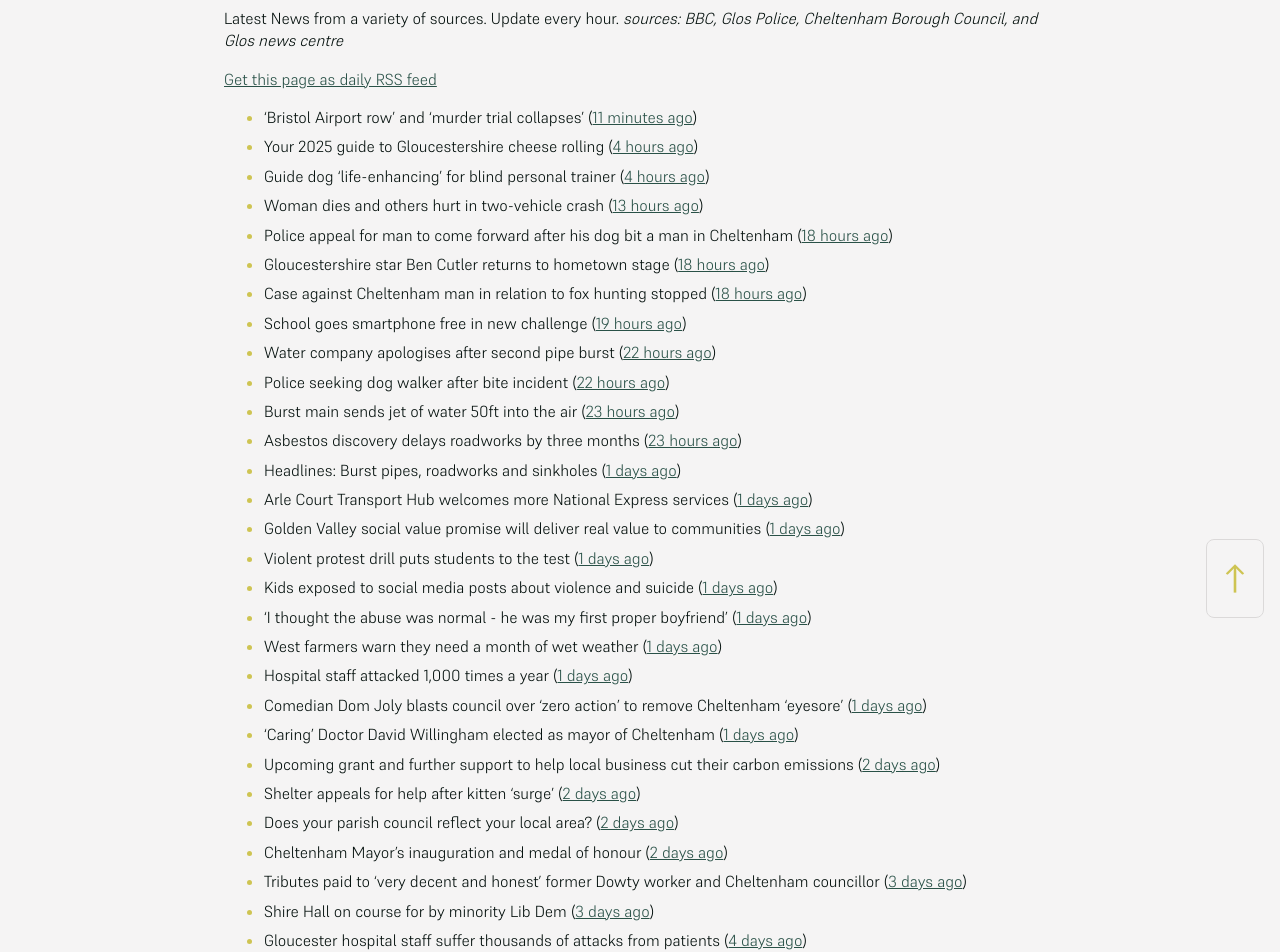
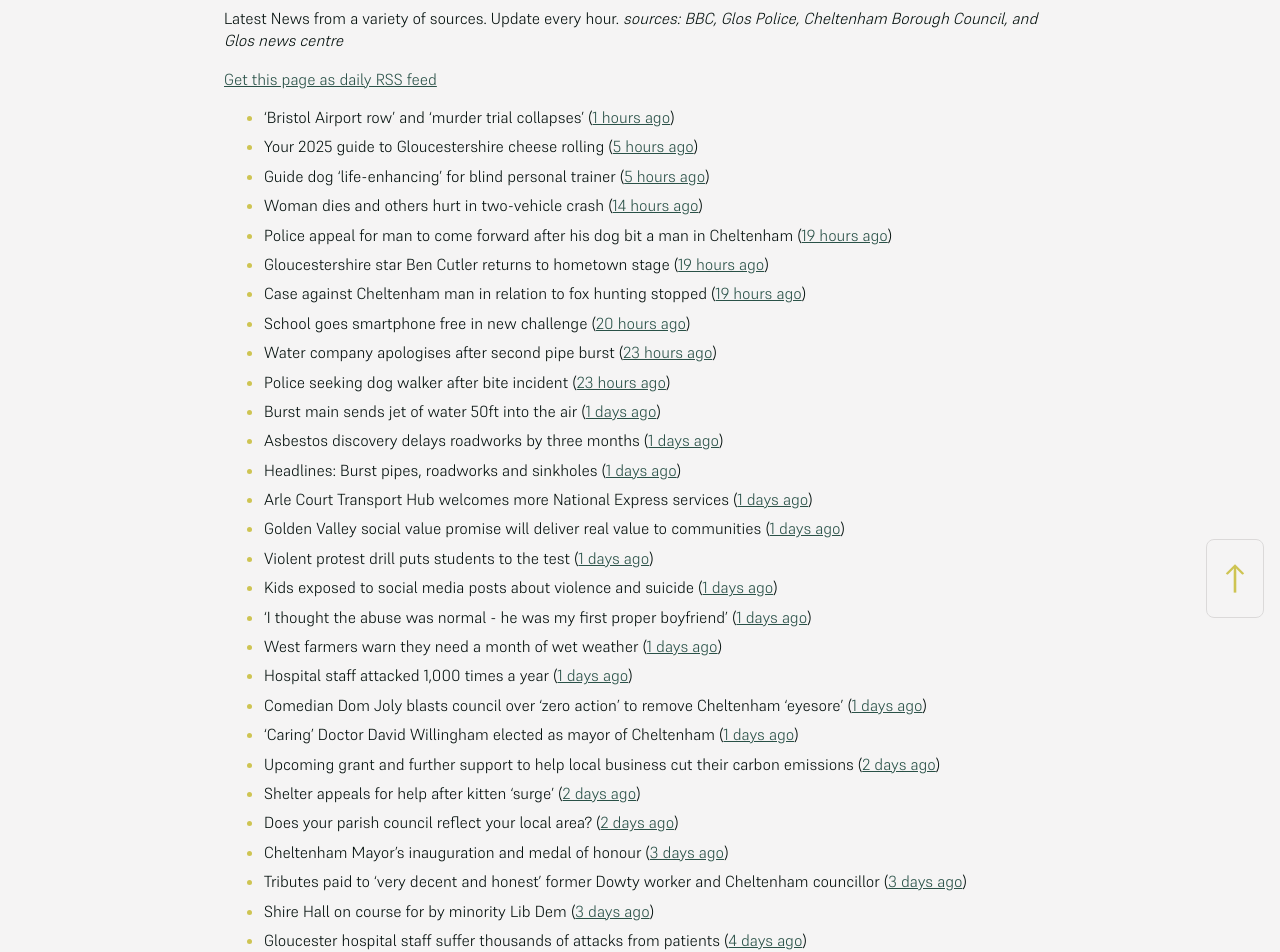
Before and after one commit to mat-0/cheltenham-open-data, a Jekyll site: the page built from _pages/news.md, in a window 1280 px wide. Shown: the part 266-1218 px from the top of the page. Built offline with Jekyll 4.4.1, drawn with Linux system fonts in a browser that asks for light colours.

Commit message:
Updated 2025-05-16 10:57:53

```diff
--- a/_pages/news.md
+++ b/_pages/news.md
@@ -12,18 +12,18 @@ _sources: BBC, Glos Police, Cheltenham Borough Council, and Glos news centre_
 [Get this page as daily RSS feed](/daily.rss)
 
 <!-- news_marker starts -->
-- 'Bristol Airport row' and 'murder trial collapses' ([11 minutes ago](https://www.bbc.com/news/articles/c93lq257pd5o))
-- Your 2025 guide to Gloucestershire cheese rolling ([4 hours ago](https://www.bbc.com/news/articles/c230jj5m1yro))
-- Guide dog 'life-enhancing' for blind personal trainer ([4 hours ago](https://www.bbc.com/news/articles/cwy3j8evxg2o))
-- Woman dies and others hurt in two-vehicle crash ([13 hours ago](https://www.bbc.com/news/articles/cp3qjdll89jo))
-- Police appeal for man to come forward after his dog bit a man in Cheltenham ([18 hours ago](https://gloucesternewscentre.co.uk/police-appeal-for-man-to-come-forward-after-his-dog-bit-a-man-in-cheltenham/))
-- Gloucestershire star Ben Cutler returns to hometown stage ([18 hours ago](https://gloucesternewscentre.co.uk/gloucestershire-star-ben-cutler-returns-to-hometown-stage/))
-- Case against Cheltenham man in relation to fox hunting stopped ([18 hours ago](https://gloucesternewscentre.co.uk/case-against-cheltenham-man-in-relation-to-fox-hunting-stopped/))
-- School goes smartphone free in new challenge ([19 hours ago](https://www.bbc.com/news/articles/cwy388p033eo))
-- Water company apologises after second pipe burst ([22 hours ago](https://www.bbc.com/news/articles/cn0g1jygjq1o))
-- Police seeking dog walker after bite incident ([22 hours ago](https://www.bbc.com/news/articles/cwy37dejxd0o))
-- Burst main sends jet of water 50ft into the air ([23 hours ago](https://www.bbc.com/news/articles/cd620lyqqnqo))
-- Asbestos discovery delays roadworks by three months ([23 hours ago](https://www.bbc.com/news/articles/c0j7158dyevo))
+- 'Bristol Airport row' and 'murder trial collapses' ([1 hours ago](https://www.bbc.com/news/articles/c93lq257pd5o))
+- Your 2025 guide to Gloucestershire cheese rolling ([5 hours ago](https://www.bbc.com/news/articles/c230jj5m1yro))
+- Guide dog 'life-enhancing' for blind personal trainer ([5 hours ago](https://www.bbc.com/news/articles/cwy3j8evxg2o))
+- Woman dies and others hurt in two-vehicle crash ([14 hours ago](https://www.bbc.com/news/articles/cp3qjdll89jo))
+- Police appeal for man to come forward after his dog bit a man in Cheltenham ([19 hours ago](https://gloucesternewscentre.co.uk/police-appeal-for-man-to-come-forward-after-his-dog-bit-a-man-in-cheltenham/))
+- Gloucestershire star Ben Cutler returns to hometown stage ([19 hours ago](https://gloucesternewscentre.co.uk/gloucestershire-star-ben-cutler-returns-to-hometown-stage/))
+- Case against Cheltenham man in relation to fox hunting stopped ([19 hours ago](https://gloucesternewscentre.co.uk/case-against-cheltenham-man-in-relation-to-fox-hunting-stopped/))
+- School goes smartphone free in new challenge ([20 hours ago](https://www.bbc.com/news/articles/cwy388p033eo))
+- Water company apologises after second pipe burst ([23 hours ago](https://www.bbc.com/news/articles/cn0g1jygjq1o))
+- Police seeking dog walker after bite incident ([23 hours ago](https://www.bbc.com/news/articles/cwy37dejxd0o))
+- Burst main sends jet of water 50ft into the air ([1 days ago](https://www.bbc.com/news/articles/cd620lyqqnqo))
+- Asbestos discovery delays roadworks by three months ([1 days ago](https://www.bbc.com/news/articles/c0j7158dyevo))
 - Headlines: Burst pipes, roadworks and sinkholes ([1 days ago](https://www.bbc.com/news/articles/c3e51154k5vo))
 - Arle Court Transport Hub welcomes more National Express services ([1 days ago](https://gloucesternewscentre.co.uk/arle-court-transport-hub-welcomes-more-national-express-services/))
 - Golden Valley social value promise will deliver real value to communities ([1 days ago](https://www.cheltenham.gov.uk/news/article/3011/golden_valley_social_value_promise_will_deliver_real_value_to_communities))
@@ -37,7 +37,7 @@ _sources: BBC, Glos Police, Cheltenham Borough Council, and Glos news centre_
 - Upcoming grant and further support to help local business cut their carbon emissions ([2 days ago](https://www.cheltenham.gov.uk/news/article/3010/upcoming_grant_and_further_support_to_help_local_business_cut_their_carbon_emissions))
 - Shelter appeals for help after kitten 'surge' ([2 days ago](https://www.bbc.com/news/articles/c0719j13k87o))
 - Does your parish council reflect your local area? ([2 days ago](https://www.cheltenham.gov.uk/news/article/3009/does_your_parish_council_reflect_your_local_area))
-- Cheltenham Mayor’s inauguration and medal of honour ([2 days ago](https://www.cheltenham.gov.uk/news/article/3008/cheltenham_mayors_inauguration_and_medal_of_honour))
+- Cheltenham Mayor’s inauguration and medal of honour ([3 days ago](https://www.cheltenham.gov.uk/news/article/3008/cheltenham_mayors_inauguration_and_medal_of_honour))
 - Tributes paid to ‘very decent and honest’ former Dowty worker and Cheltenham councillor ([3 days ago](https://gloucesternewscentre.co.uk/tributes-paid-to-very-decent-and-honest-former-dowty-worker-and-cheltenham-councillor/))
 - Shire Hall on course for by minority Lib Dem ([3 days ago](https://gloucesternewscentre.co.uk/shire-hall-on-course-for-by-minority-lib-dem/))
 - Gloucester hospital staff suffer thousands of attacks from patients ([4 days ago](https://gloucesternewscentre.co.uk/gloucester-hospital-staff-suffer-thousands-of-attacks-from-patients/))
```
Also changed, not shown: _data/flood.json (+5 -69 lines), _pages/fix-my-street.md (+1 -1 lines), index.md (+5 -5 lines).
